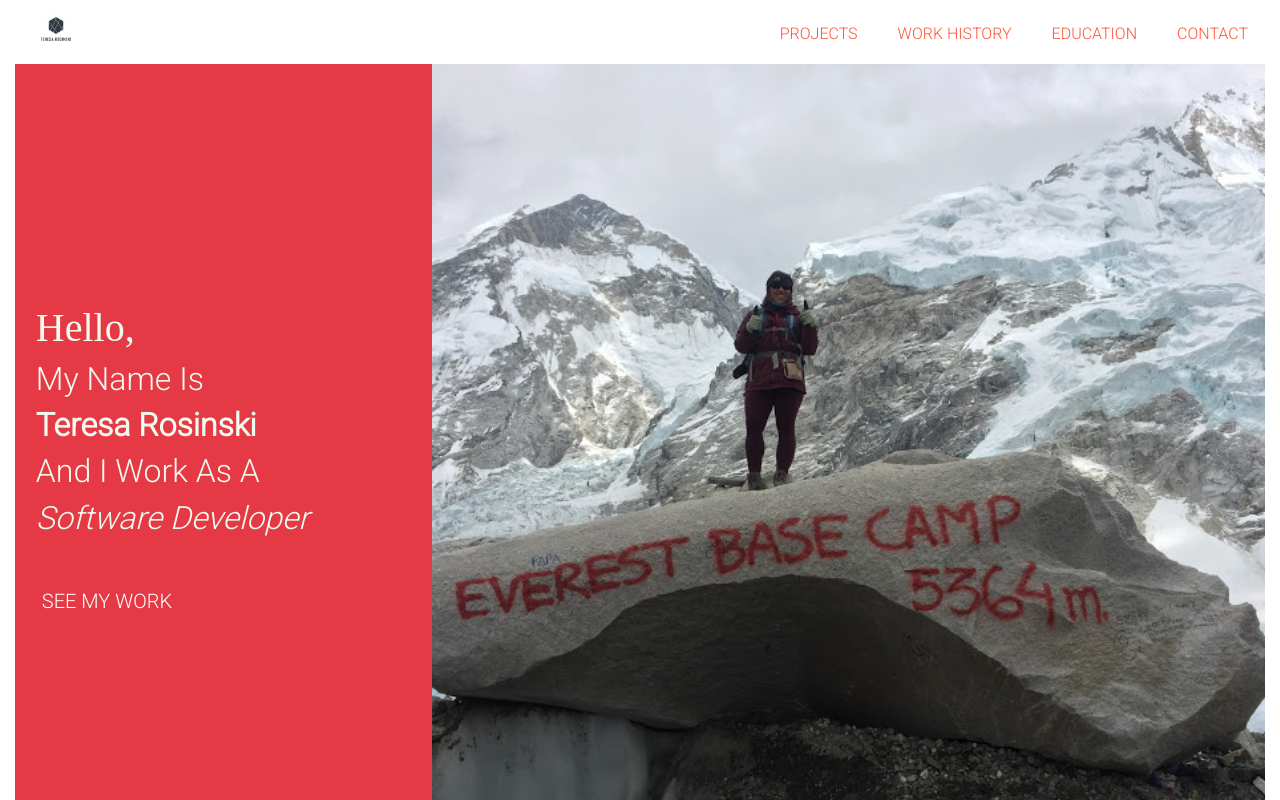
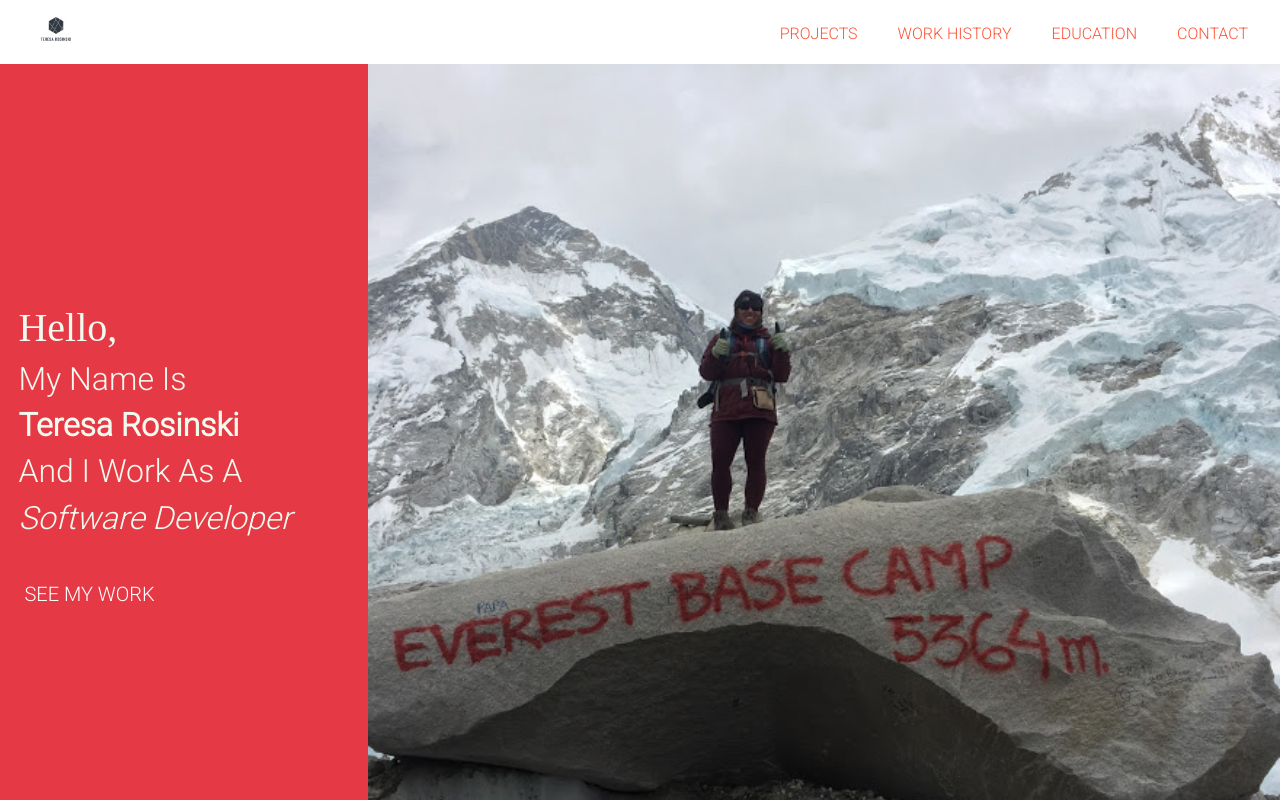
Before and after one commit to TeresaRosinski/react-portfolio, a React (Create React App) app: page / in a window 1280 px wide. Shown: the top 800 px of the page. Built offline with nearby package versions, Linux system fonts and the light colour scheme; a web font is replaced by a local one.

Commit message:
add functioning pre-query header

```diff
--- a/src/queries.css
+++ b/src/queries.css
@@ -2,9 +2,6 @@
 
 /*For  Big tablets (Widths smalle than the 1140px row) */
 @media only screen and (min-width: 1200px){
-  header {
-   width:100;
-  }
   .main-nav li {
     display: inline-block;
     margin-left: 40px;
@@ -15,9 +12,6 @@
 
 /*For  Big tablets (Widths smaller than the 1140px row) */
 @media only screen and (max-width: 1200px){
-  header {
-  width:100;
-  }
   .main-nav li {
     display: inline-block;
     margin-left: 40px;
--- a/src/sections/header/header.component.jsx
+++ b/src/sections/header/header.component.jsx
@@ -6,8 +6,8 @@ import { Link, animateScroll as scroll } from "react-scroll";
 function Header ({element}) {
   return (
     <div ref={element} >
-      <div className="wrapper container-fluid row no-gutters header-content">
-        <div className="col-4 text-box">
+      <div className="wrapper header-content">
+        <div className="text-box">
           <div className="text">
           <h1 className="hello">Hello,</h1>
           <h2>My Name Is</h2>
@@ -22,12 +22,12 @@ function Header ({element}) {
                 offset={-70}
                 duration={500}
               >SEE MY WORK </Link></button>
+          </div>
         </div>
+          <div className="everest-image">
+            <img className="background-image" src={EverestImage} />
+          </div>
         </div>
-        <div className="col-8" >
-          <img className="background-image" src={EverestImage} />
-          </div>
-      </div>
       </div>
   );
 }
--- a/src/sections/header/header.styles.scss
+++ b/src/sections/header/header.styles.scss
@@ -1,21 +1,32 @@
-
+.header-content{
+  display:flex;
+  flex-direction: row;
+  width: 100%;
+  flex-wrap: wrap;
+  align-items: stretch;
+  align-content: center;
+}
 .text-box{
-float:left;
-padding-top:30vh;
-padding-left:5%;
-text-align: left;
-background-color:#E63946;
-color:#f1faee;
+  text-align: left;
+  background-color:#E63946;
+  color:#f1faee;
+  flex-grow: 1;
 }
 .text{
-  margin-left:5%;
+  padding-top:30vh;
+  padding-left: 5%;
+  padding-right: 5%;
 }
 
+.everest-image{
+  flex-grow: 3;
+}
 .background-image{
   width:100%;
   height: auto;
   margin-left:0;
 }
+
 .hello{
   font-family: 'Cedarville Cursive', cursive;
 }
```
